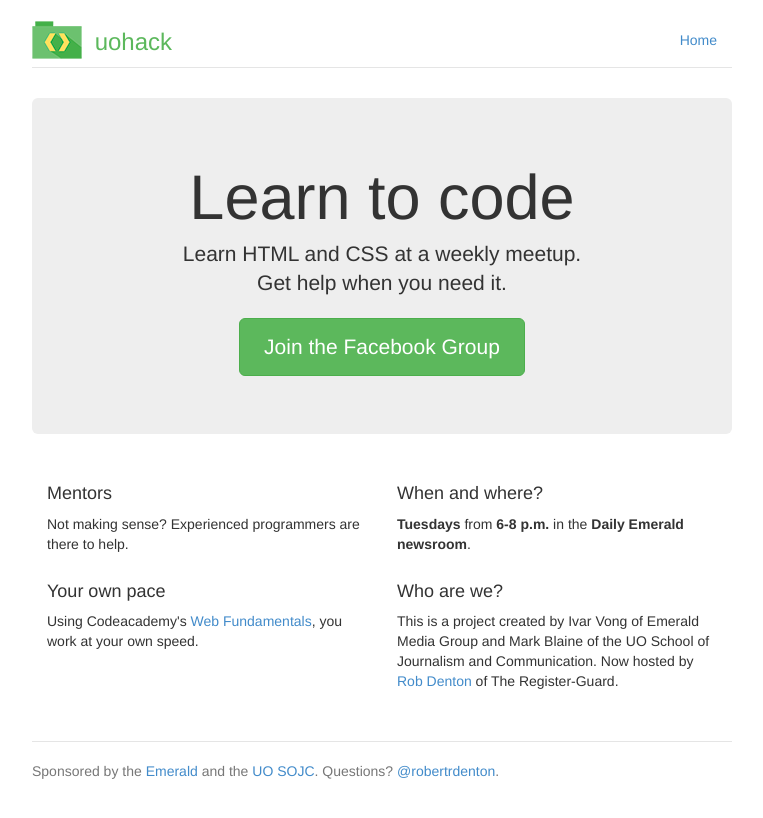
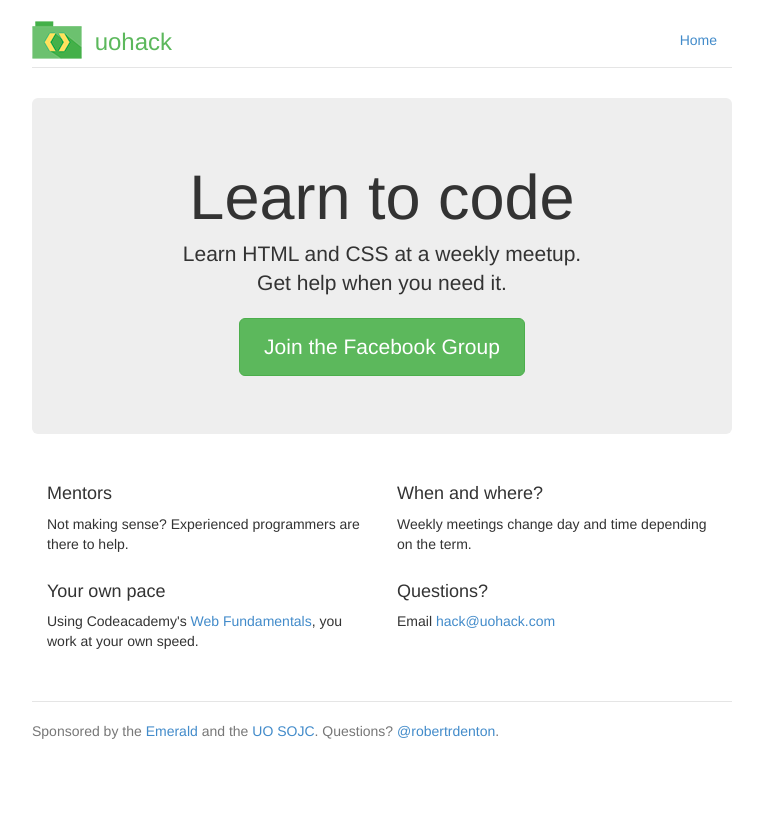
Before and after one commit to uohack/uohack.github.io, a Jekyll site: the page built from index.html, in a window 1280 px wide. Shown: the top 818 px of the page, without its empty margins (258-1021 px from the left). Built offline with Jekyll 4.4.1, drawn with Linux system fonts in a browser that asks for light colours.

Commit message:
add email

```diff
--- a/index.html
+++ b/index.html
@@ -20,9 +20,9 @@
 
     <div class="col-lg-6">
       <h4>When and where?</h4>
-      <p><b>Tuesdays</b> from <b>6-8 p.m.</b> in the <b>Daily Emerald newsroom</b>.</p>
+      <p>Weekly meetings change day and time depending on the term.</p>
 
-      <h4>Who are we?</h4>
-      <p>This is a project created by Ivar Vong of Emerald Media Group and Mark Blaine of the UO School of Journalism and Communication. Now hosted by <a href="https://twitter.com/robertrdenton">Rob Denton</a> of The Register-Guard.</p>
+      <h4>Questions?</h4>
+      <p>Email <a href="mailto:hack@uohack.com">hack@uohack.com</a></p>
     </div>
 </div>
```
